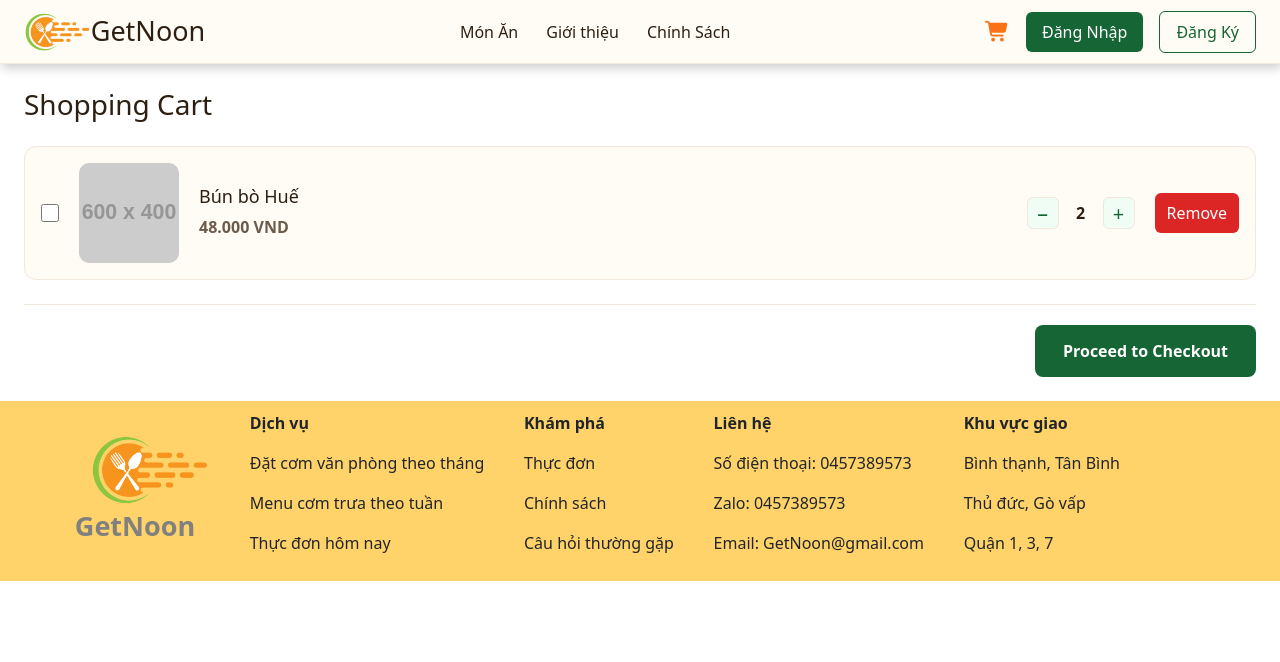
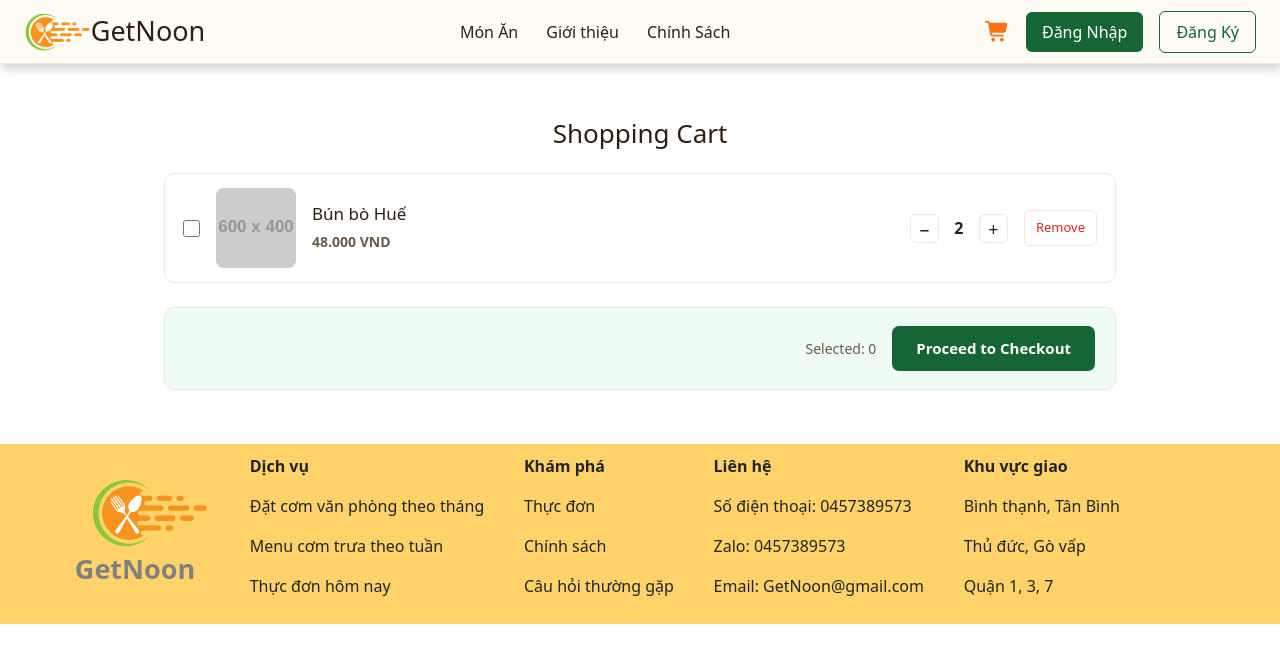
Before and after one commit to 23130268-BuiThanhSang/GetNoon, a React (Vite) app: page /cart in a window 1280 px wide. Shown: the top 662 px of the page. Built offline with nearby package versions, Linux system fonts and the light colour scheme; data requests are answered from the project's data file.

Commit message:
cart page css
Signed-off-by: 23130344-HuynhGiaTri <23130344@st.hcmuaf.edu.vn>

```diff
--- a/src/assets/scss/OrderHistory.css
+++ b/src/assets/scss/OrderHistory.css
@@ -13,7 +13,7 @@
 .order-history__empty {
   padding: 48px 20px;
   text-align: center;
-  background-color: #fffbf5;
+  background-color: white;
   border: 1px solid #f1e7da;
   border-radius: 16px;
 }
@@ -28,7 +28,7 @@
 .order-history__order {
   margin-bottom: 24px;
   padding: 20px;
-  background-color: #fffbf5;
+  background-color: white;
   border: 1px solid #f1e7da;
   border-radius: 16px;
   transition: border-color 0.2s ease, box-shadow 0.2s ease;
--- a/src/assets/scss/OrderHistory.scss
+++ b/src/assets/scss/OrderHistory.scss
@@ -16,7 +16,7 @@
     padding: 48px 20px;
     text-align: center;
 
-    background-color: $backgroundColor;
+    background-color: white;
     border: 1px solid $borderColor;
     border-radius: 16px;
 
@@ -35,7 +35,7 @@
     margin-bottom: 24px;
     padding: 20px;
 
-    background-color: $backgroundColor;
+    background-color: white;
     border: 1px solid $borderColor;
     border-radius: 16px;
 
--- a/src/assets/scss/cart.css
+++ b/src/assets/scss/cart.css
@@ -1,39 +1,46 @@
 .cart {
-  width: 100%;
+  width: 85%;
+  max-width: 1000px;
+  margin: 30px auto;
   padding: 24px;
   color: #2d2013;
 }
 .cart__title {
-  font-size: 28px;
+  font-size: 26px;
   margin-bottom: 24px;
+  text-align: center;
 }
 .cart__empty {
   padding: 40px 20px;
   text-align: center;
   color: #6b5b4b;
-  background: #fffbf5;
+  background: white;
   border: 1px solid #f1e7da;
-  border-radius: 12px;
+  border-radius: 10px;
 }
 .cart__items {
   display: flex;
   flex-direction: column;
-  gap: 16px;
+  gap: 12px;
 }
 .cart__footer {
   display: flex;
+  align-items: center;
   justify-content: flex-end;
+  gap: 16px;
   margin-top: 24px;
-  padding-top: 20px;
-  border-top: 1px solid #f1e7da;
+  padding: 18px 20px;
+  background: #f0fdf4;
+  border: 1px solid #f1e7da;
+  border-radius: 10px;
 }
 .cart__checkout {
-  padding: 14px 28px;
+  padding: 11px 24px;
   border: none;
-  border-radius: 8px;
+  border-radius: 7px;
   background: #166534;
   color: white;
-  font-size: 16px;
+  font-size: 15px;
   font-weight: 600;
   cursor: pointer;
   transition: background 0.2s ease;
@@ -45,24 +52,28 @@
 .cart-item {
   display: flex;
   align-items: center;
-  gap: 20px;
-  padding: 16px;
-  background: #fffbf5;
+  gap: 16px;
+  padding: 14px 18px;
+  background: white;
   border: 1px solid #f1e7da;
-  border-radius: 12px;
+  border-radius: 10px;
+  transition: border-color 0.2s ease;
+}
+.cart-item:hover {
+  border-color: #dcfce7;
 }
 .cart-item__checkbox {
-  width: 18px;
-  height: 18px;
+  width: 17px;
+  height: 17px;
   accent-color: #166534;
   cursor: pointer;
   flex-shrink: 0;
 }
 .cart-item__image {
-  width: 100px;
-  height: 100px;
+  width: 80px;
+  height: 80px;
   object-fit: cover;
-  border-radius: 10px;
+  border-radius: 8px;
   flex-shrink: 0;
 }
 .cart-item__info {
@@ -70,28 +81,32 @@
   min-width: 0;
 }
 .cart-item__name {
-  margin: 0 0 8px;
-  font-size: 18px;
+  margin: 0 0 7px;
+  font-size: 17px;
 }
 .cart-item__price {
   margin: 0;
   color: #6b5b4b;
+  font-size: 14px;
   font-weight: 600;
 }
 .cart-item__quantity {
   display: flex;
   align-items: center;
-  gap: 12px;
+  gap: 10px;
 }
 .cart-item__quantity button {
-  width: 32px;
-  height: 32px;
+  width: 29px;
+  height: 29px;
   border: 1px solid #f1e7da;
   border-radius: 6px;
-  background: #f0fdf4;
-  color: #166534;
-  font-size: 20px;
+  background: white;
+  color: #2d2013;
+  font-size: 18px;
   cursor: pointer;
+}
+.cart-item__quantity button:hover:not(:disabled) {
+  background: #fffbf5;
 }
 .cart-item__quantity button:disabled {
   opacity: 0.4;
@@ -103,12 +118,21 @@
   font-weight: 600;
 }
 .cart-item__remove {
-  padding: 8px 12px;
-  border: none;
+  padding: 7px 11px;
+  border: 1px solid #f1e7da;
   border-radius: 6px;
-  background: #dc2626;
-  color: white;
+  background: white;
+  color: #dc2626;
+  font-size: 13px;
   cursor: pointer;
+}
+.cart-item__remove:hover {
+  background: #fffbf5;
+}
+
+.cart__selected {
+  color: #6b5b4b;
+  font-size: 14px;
 }
 
 /*# sourceMappingURL=cart.css.map */
--- a/src/assets/scss/cart.scss
+++ b/src/assets/scss/cart.scss
@@ -1,44 +1,51 @@
 @use "VariableGlobal" as *;
-
 .cart {
-  width: 100%;
+  width: 85%;
+  max-width: 1000px;
+  margin: 30px auto;
   padding: 24px;
   color: $textColor;
 
   &__title {
-    font-size: 28px;
+    font-size: 26px;
     margin-bottom: 24px;
+    text-align: center;
   }
 
   &__empty {
     padding: 40px 20px;
     text-align: center;
     color: $textColorMuted;
-    background: $backgroundColor;
+    background: white;
     border: 1px solid $borderColor;
-    border-radius: 12px;
+    border-radius: 10px;
   }
 
   &__items {
     display: flex;
     flex-direction: column;
-    gap: 16px;
+    gap: 12px;
   }
+
   &__footer {
     display: flex;
+    align-items: center;
     justify-content: flex-end;
+    gap: 16px;
     margin-top: 24px;
-    padding-top: 20px;
-    border-top: 1px solid $borderColor;
+    padding: 18px 20px;
+    background: $backgroundColorSoft;
+    border: 1px solid $borderColor;
+    border-radius: 10px;
   }
 
   &__checkout {
-    padding: 14px 28px;
+    padding: 11px 24px;
     border: none;
-    border-radius: 8px;
+    border-radius: 7px;
     background: $primaryColor;
     color: white;
-    font-size: 16px;
+    font-size: 15px;
     font-weight: 600;
     cursor: pointer;
     transition: background 0.2s ease;
@@ -52,25 +59,30 @@
 .cart-item {
   display: flex;
   align-items: center;
-  gap: 20px;
-  padding: 16px;
-  background: $backgroundColor;
+  gap: 16px;
+  padding: 14px 18px;
+  background: white;
   border: 1px solid $borderColor;
-  border-radius: 12px;
+  border-radius: 10px;
+  transition: border-color 0.2s ease;
+
+  &:hover {
+    border-color: $primaryColorLight;
+  }
 
   &__checkbox {
-    width: 18px;
-    height: 18px;
+    width: 17px;
+    height: 17px;
     accent-color: $primaryColor;
     cursor: pointer;
     flex-shrink: 0;
   }
 
   &__image {
-    width: 100px;
-    height: 100px;
+    width: 80px;
+    height: 80px;
     object-fit: cover;
-    border-radius: 10px;
+    border-radius: 8px;
     flex-shrink: 0;
   }
 
@@ -80,30 +92,35 @@
   }
 
   &__name {
-    margin: 0 0 8px;
-    font-size: 18px;
+    margin: 0 0 7px;
+    font-size: 17px;
   }
 
   &__price {
     margin: 0;
     color: $textColorMuted;
+    font-size: 14px;
     font-weight: 600;
   }
 
   &__quantity {
     display: flex;
     align-items: center;
-    gap: 12px;
+    gap: 10px;
 
     button {
-      width: 32px;
-      height: 32px;
+      width: 29px;
+      height: 29px;
       border: 1px solid $borderColor;
       border-radius: 6px;
-      background: $backgroundColorSoft;
-      color: $primaryColor;
-      font-size: 20px;
+      background: white;
+      color: $textColor;
+      font-size: 18px;
       cursor: pointer;
+
+      &:hover:not(:disabled) {
+        background: $backgroundColor;
+      }
 
       &:disabled {
         opacity: 0.4;
@@ -119,12 +136,20 @@
   }
 
   &__remove {
-    padding: 8px 12px;
-    border: none;
+    padding: 7px 11px;
+    border: 1px solid $borderColor;
     border-radius: 6px;
-    background: $dangerColor;
-    color: white;
+    background: white;
+    color: $dangerColor;
+    font-size: 13px;
     cursor: pointer;
+
+    &:hover {
+      background: $backgroundColor;
+    }
   }
-
 }
+.cart__selected {
+  color: $textColorMuted;
+  font-size: 14px;
+}
--- a/src/assets/scss/profile.css
+++ b/src/assets/scss/profile.css
@@ -119,7 +119,7 @@
 }
 
 .profile_history {
-  max-height: 450px;
+  max-height: 500px;
   overflow-y: auto;
   overflow-x: hidden;
   padding-right: 10px;
--- a/src/assets/scss/profile.scss
+++ b/src/assets/scss/profile.scss
@@ -121,7 +121,7 @@
 }
 
 .profile_history {
-  max-height: 450px;
+  max-height: 500px;
   overflow-y: auto;
   overflow-x: hidden;
   padding-right: 10px;
--- a/src/pages/Cart.tsx
+++ b/src/pages/Cart.tsx
@@ -106,6 +106,10 @@ function Cart() {
                 ))}
             </div>
             <div className="cart__footer">
+                <span className="cart__selected">
+                    Selected: {cartItems.filter((item) => item.selected).length}
+                </span>
+
                 <button className="cart__checkout">
                     Proceed to Checkout
                 </button>
```
Also changed, not shown: 2 other files (tests, documents, lock files or other folders).
